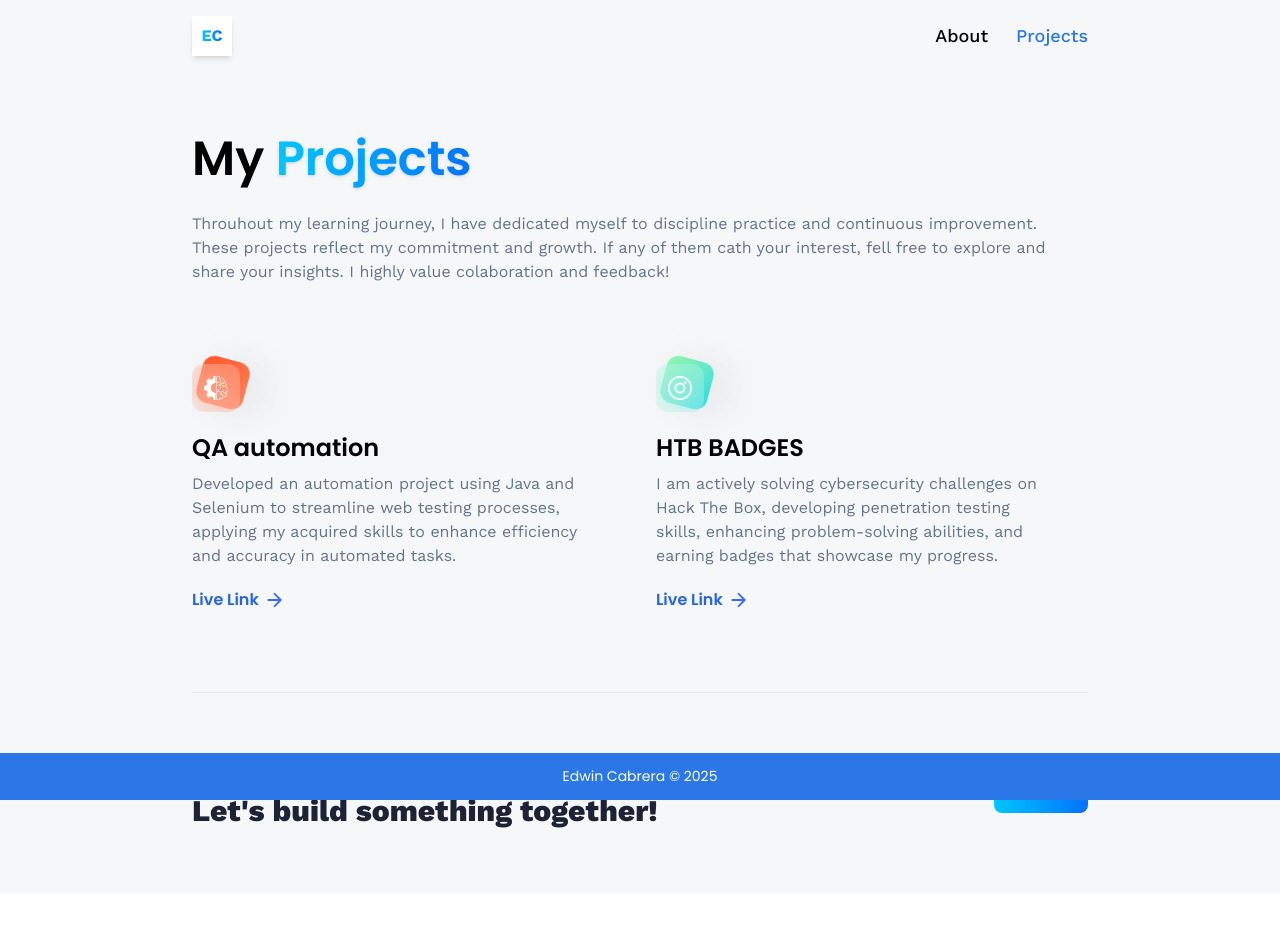
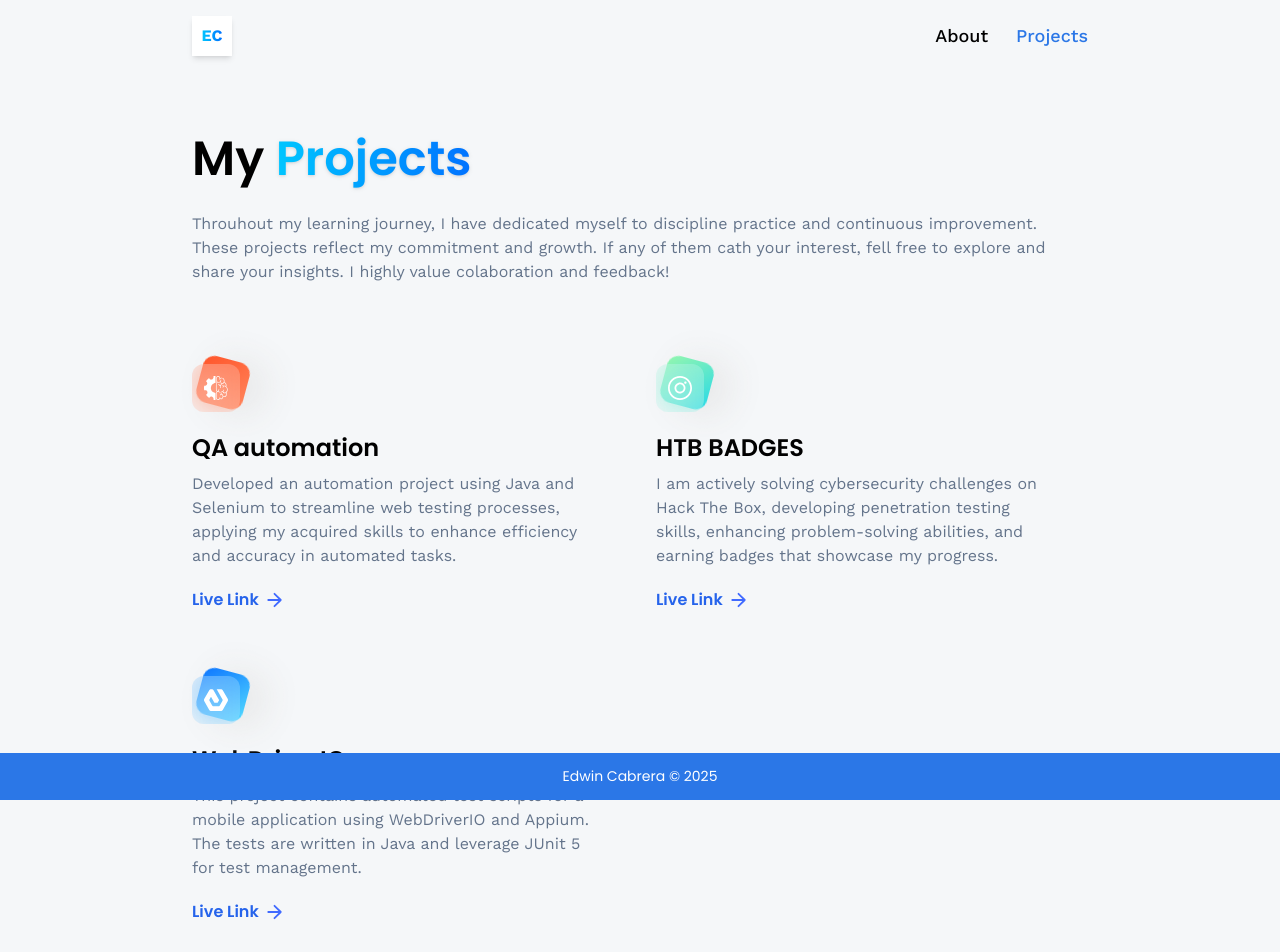
Before and after one commit to SoyEdwinCabrera/Edwin_Cabrera_Portfolio, a React (Vite) app: page /projects in a window 1280 px wide. Shown: the top 952 px of the page. Before the commit the page ends 893 px from the top, so only its background shows below. Built offline with nearby package versions, Linux system fonts and the light colour scheme.

Commit message:
add WebDriverIO Project

```diff
--- a/src/constants/index.js
+++ b/src/constants/index.js
@@ -232,6 +232,13 @@ export const projects = [
         // link: 'https://new.express.adobe.com/webpage/vUL5nRGqQAXBC',
         link: 'https://new.express.adobe.com/webpage/C6Swdj3Iki2hU',
     },
+    {
+        iconUrl: estate,
+        theme: 'btn-back-blue',
+        name: 'WebDriverIO',
+        description: 'This project contains automated test scripts for a mobile application using WebDriverIO and Appium. The tests are written in Java and leverage JUnit 5 for test management.',
+        link: 'https://github.com/SoyEdwinCabrera/WebDriverIO.git',
+    },
     // {
     //     iconUrl: car,
     //     theme: 'btn-back-blue',
```
